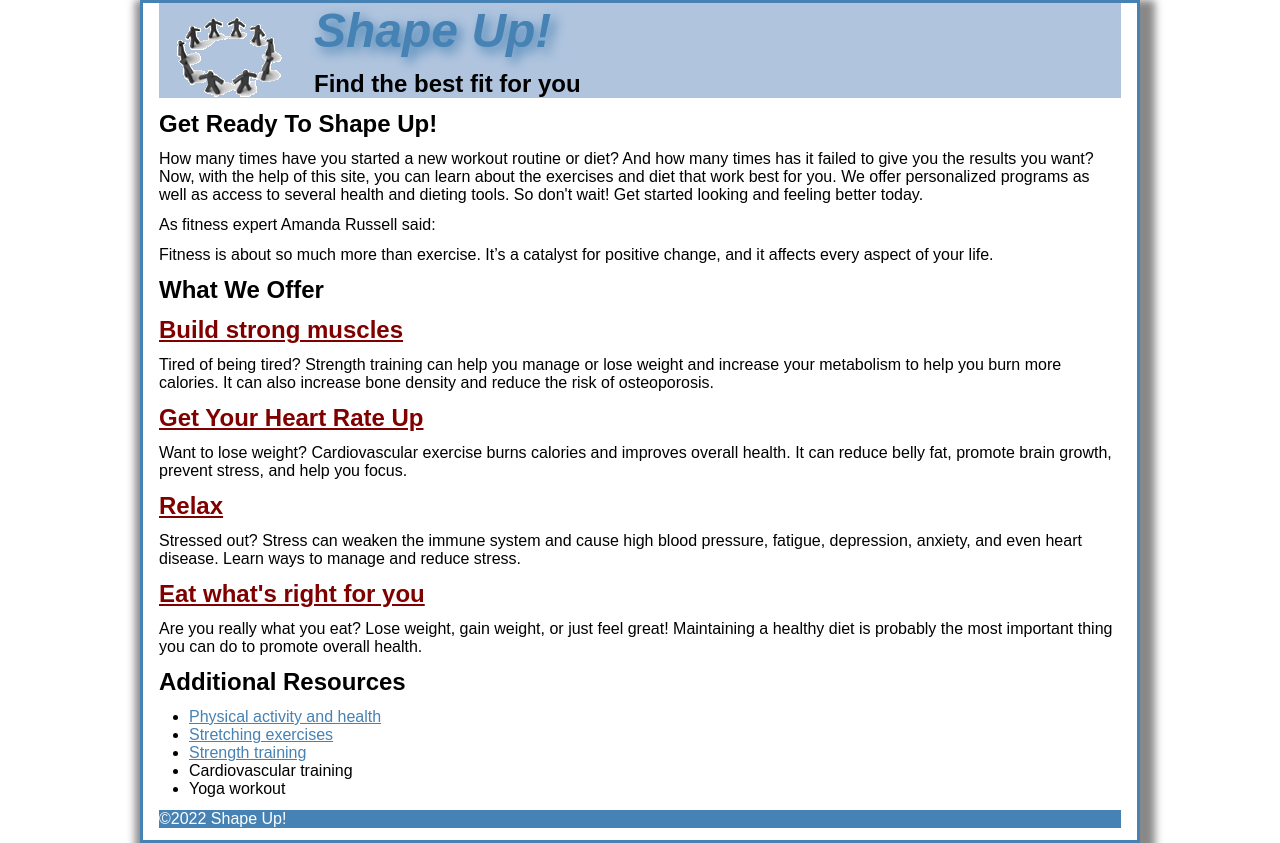
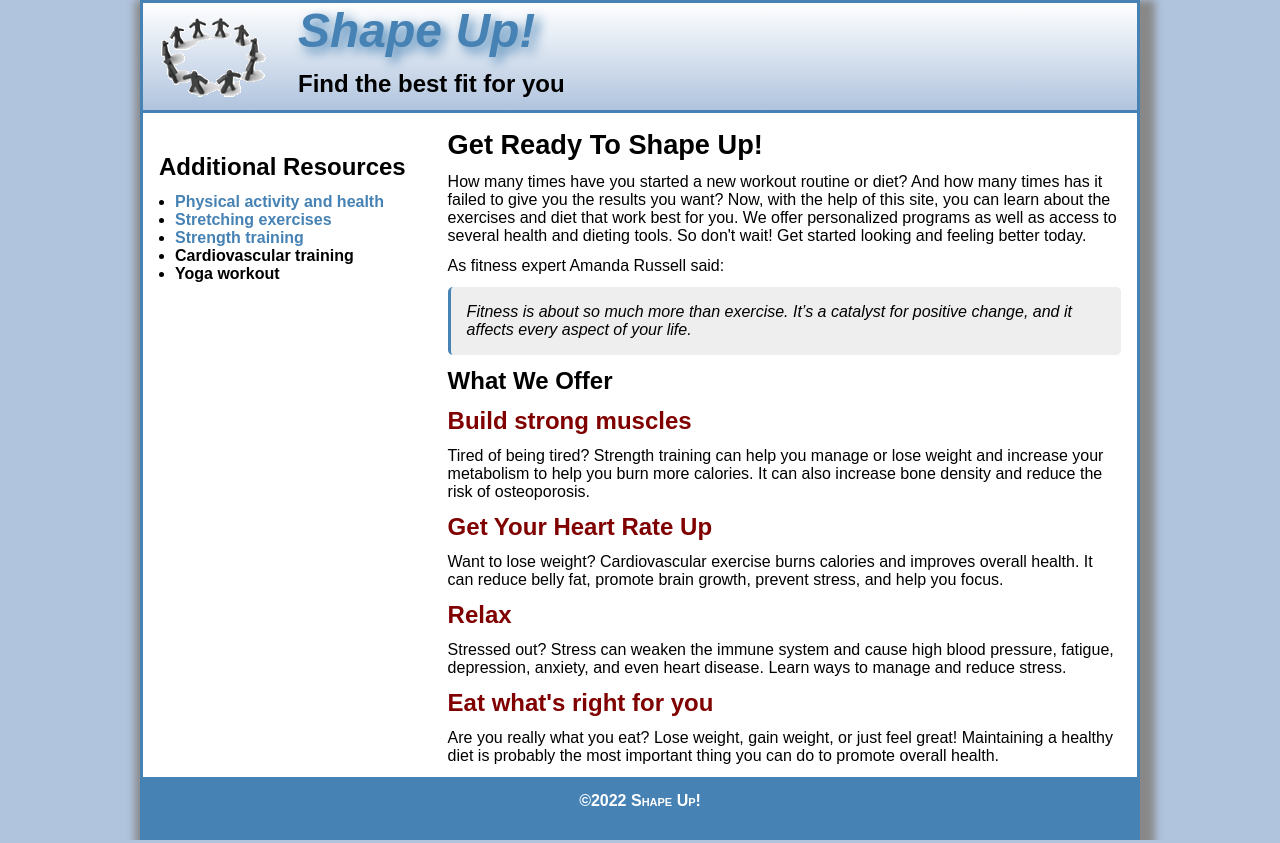
Before and after one commit to sasutton07/shapeup, a plain HTML site: page index.html in a window 1280 px wide. Drawn offline with Linux system fonts and the light colour scheme.

Commit message:
Add files via upload

```diff
--- a/styles/main.css
+++ b/styles/main.css
@@ -3,22 +3,30 @@
     padding: 0;
     box-sizing: border-box;
 }
+.clearfix::after {
+    content: "";
+    clear: both;
+    display: table;
+}
+html {
+    background-color: lightsteelblue;
+}
 body {
     font-family: Arial, Helvetica, sans-serif;
     font-size: 100%;
-    padding: 0 1em;
     max-width: 1000px;
     width: 100%;
     margin: 0 auto;
     border: 3px solid steelblue;
+    background-color: white;
     box-shadow: 5px 10px 8px 10px #888888;
-
 }
 h1, h2, h3, p, blockquote {
     margin-bottom: 12px;
 }
 header {
-    background-color: lightsteelblue;
+    border-bottom: 3px solid steelblue;
+    background-image: linear-gradient(white, lightsteelblue);
 }
 
 header h2 {
@@ -27,12 +35,39 @@ header h2 {
     color: steelblue;
     text-shadow: 5px 5px 12px steelblue;
 }
+
 .logoimage{
     float:left;
     margin-right: 15px;
 }
+
+main {
+    padding: 1em;
+    clear: both;
+}
+main h1 {
+    font-size: 170%;
+}
+aside {
+    width: 35%;
+    padding-top: 1.5em;
+}
+section {
+    width: 70%;
+    float: right;
+}
+blockquote {
+    font-style: italic;
+    padding: 1em;
+    border-left: 3px solid steelblue;
+    background-color: #eeeeee;
+    border-radius: 5px;
+}
 h3 {
     font-size: 150%;
+}
+a {
+    text-decoration: none;
 }
 section a:link, section a:visited {
     color:maroon;
@@ -47,12 +82,25 @@ aside a:hover, aside a:active {
     color:maroon;
 }
 
-aside ul {
+ul {
     margin: 12px;
-    margin-left: 30px;
+    margin-left: 1em;
+}
+
+li {
+    font-weight: bold;
 }
 
 footer {
+    clear: both;
+    background-color: steelblue;
+    padding: 15px 0px;
+    margin-top: 15px;
+}
+
+footer p {
     color: white;
-    background-color: steelblue;
+    font-weight: bold;
+    text-align: center;
+    font-variant: small-caps;
 }
```
